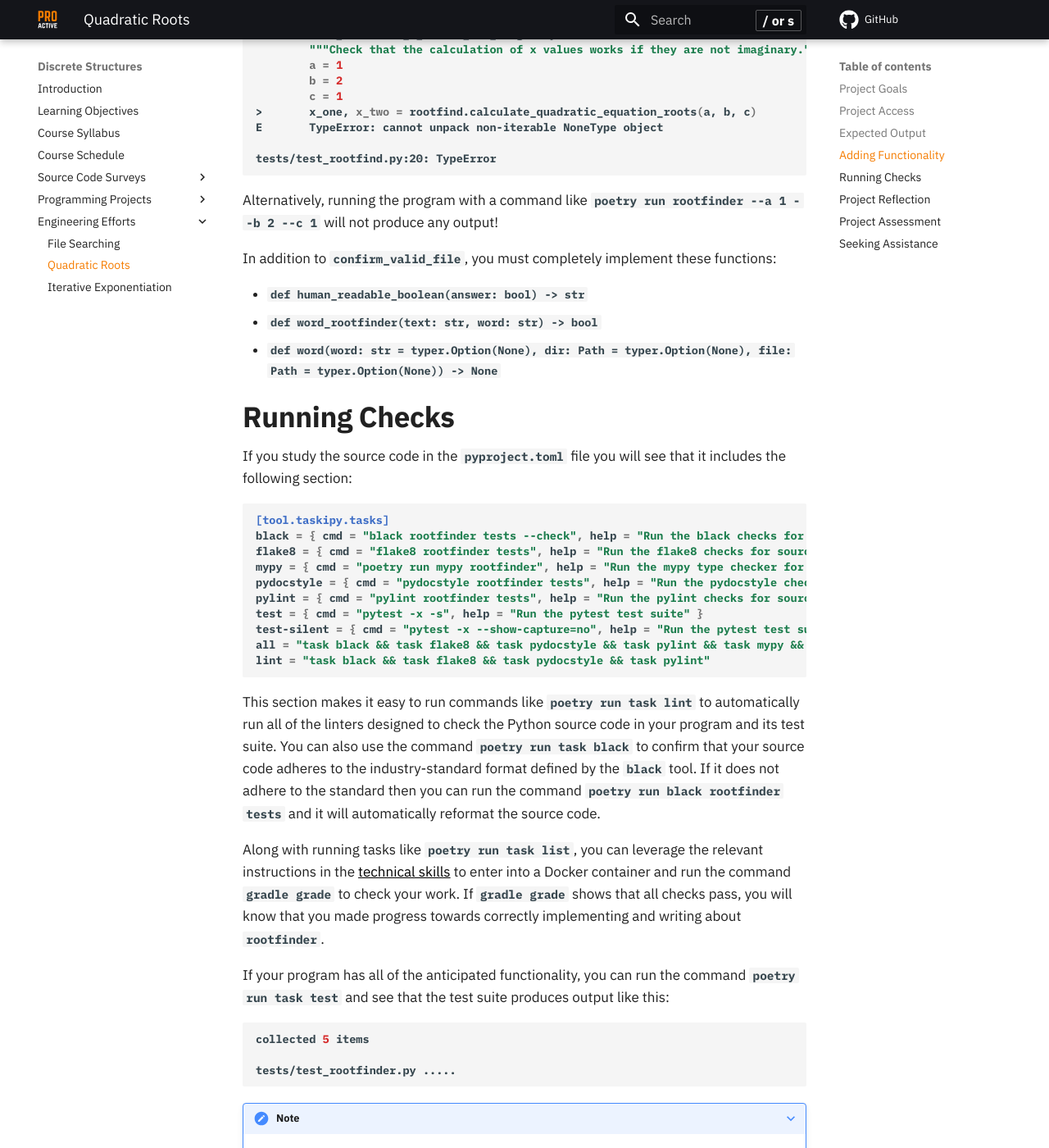
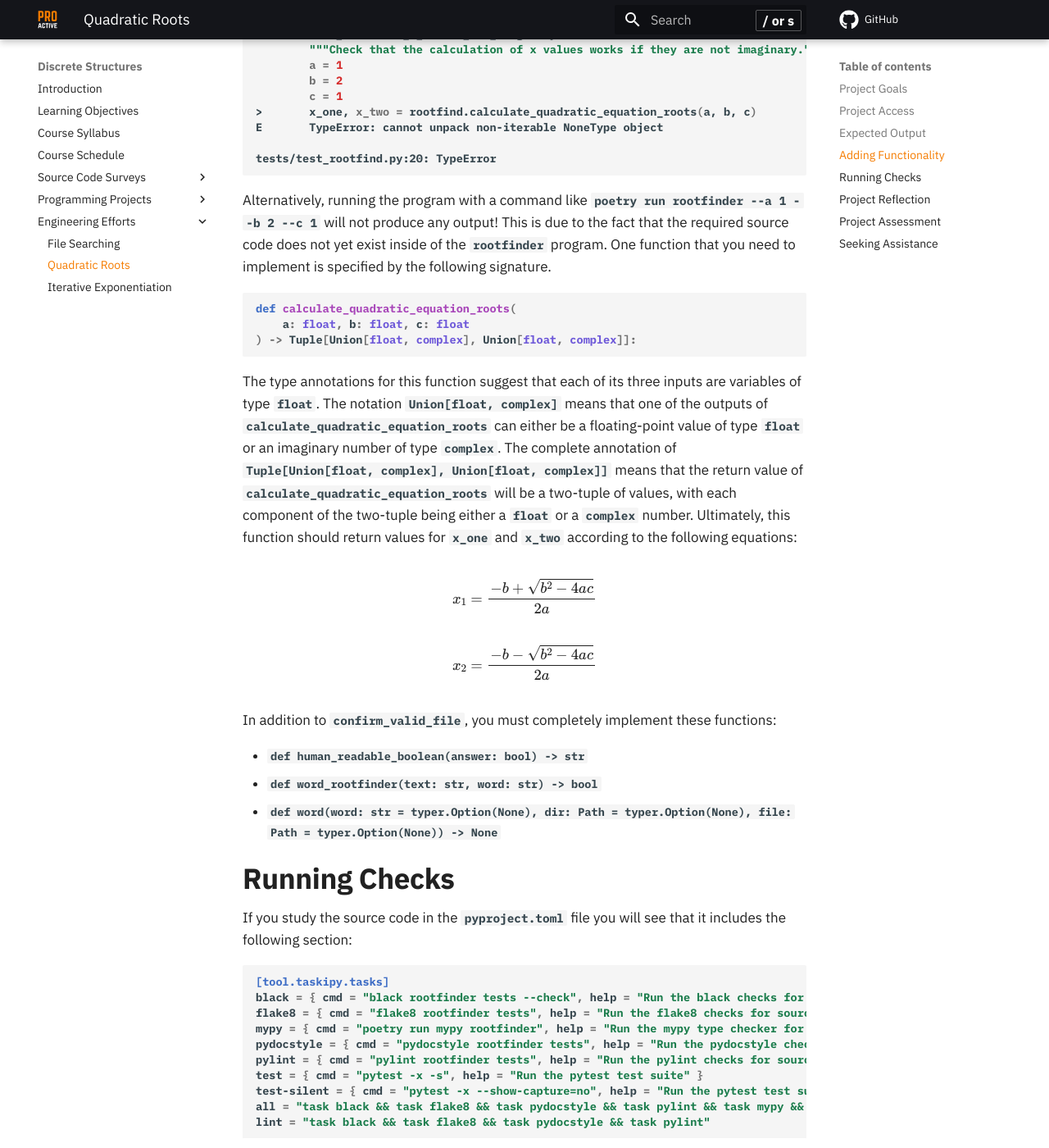
Before and after one commit to ProactiveProgrammers/www.proactiveprogrammers.com, an MkDocs documentation site: the page built from docs/discrete-structures/engineering-efforts/quadratic-roots.md, in a window 1280 px wide and 1400 px high, scrolled down 2266 px. Shown: the whole window at 82% size. Built offline with MkDocs 1.6.1 and Material for MkDocs 9.7.7, drawn with Linux system fonts in a browser that asks for light colours; comment, search, counter and statistics services are not loaded.

Commit message:
feat: Add the equations and function signatures to quadratic-roots.

````diff
--- a/docs/discrete-structures/engineering-efforts/quadratic-roots.md
+++ b/docs/discrete-structures/engineering-efforts/quadratic-roots.md
@@ -111,7 +111,34 @@ tests/test_rootfind.py:20: TypeError
 ```
 
 Alternatively, running the program with a command like `poetry run rootfinder
---a 1 --b 2 --c 1` will not produce any output!
+--a 1 --b 2 --c 1` will not produce any output! This is due to the fact that the
+required source code does not yet exist inside of the `rootfinder` program. One
+function that you need to implement is specified by the following signature.
+
+```python
+def calculate_quadratic_equation_roots(
+    a: float, b: float, c: float
+) -> Tuple[Union[float, complex], Union[float, complex]]:
+```
+
+The type annotations for this function suggest that each of its three inputs are
+variables of type `float`. The notation `Union[float, complex]` means that one
+of the outputs of `calculate_quadratic_equation_roots` can either be a
+floating-point value of type `float` or an imaginary number of type `complex`.
+The complete annotation of `Tuple[Union[float, complex], Union[float, complex]]`
+means that the return value of `calculate_quadratic_equation_roots` will be a
+two-tuple of values, with each component of the two-tuple being either a `float`
+or a `complex` number. Ultimately, this function should return values for
+`x_one` and `x_two` according to the following equations:
+
+$$
+x_1=\frac{-b+\sqrt{b^2-4ac}}{2a}
+$$
+
+$$
+x_2=\frac{-b-\sqrt{b^2-4ac}}{2a}
+$$
+
 
 In addition to `confirm_valid_file`, you must completely implement these
 functions:
````
